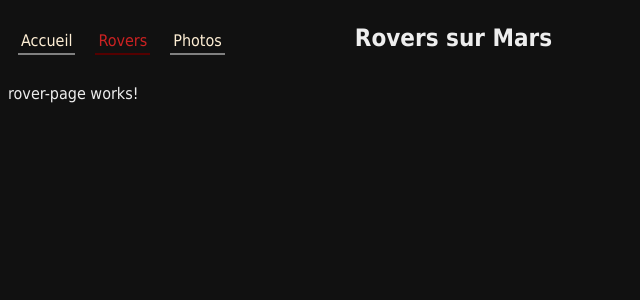
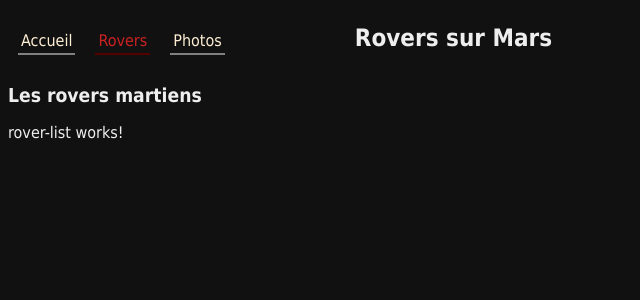
Before and after one commit to tchatel/mars-lab, an Angular app: page /rover in a window 1280 px wide. Shown: the top 300 px of the page, without its empty margins (0-640 px from the left). Built offline with nearby package versions, Linux system fonts and the light colour scheme.

Commit message:
étape 05

```diff
--- /dev/null
+++ b/src/app/rover/rover-list/rover-list.component.html
@@ -0,0 +1,3 @@
+<p>
+  rover-list works!
+</p>
--- /dev/null
+++ b/src/app/rover/rover-list/rover-list.component.ts
@@ -0,0 +1,15 @@
+import { Component, OnInit } from '@angular/core';
+
+@Component({
+  selector: 'app-rover-list',
+  templateUrl: './rover-list.component.html',
+  styleUrls: ['./rover-list.component.css']
+})
+export class RoverListComponent implements OnInit {
+
+  constructor() { }
+
+  ngOnInit() {
+  }
+
+}
--- a/src/app/rover/rover-page/rover-page.component.html
+++ b/src/app/rover/rover-page/rover-page.component.html
@@ -1,3 +1,3 @@
-<p>
-  rover-page works!
-</p>
+<h2>Les rovers martiens</h2>
+
+<app-rover-list></app-rover-list>
--- a/src/app/rover/rover.module.ts
+++ b/src/app/rover/rover.module.ts
@@ -3,9 +3,10 @@ import { CommonModule } from '@angular/common';
 
 import { RoverRoutingModule } from './rover-routing.module';
 import { RoverPageComponent } from './rover-page/rover-page.component';
+import { RoverListComponent } from './rover-list/rover-list.component';
 
 @NgModule({
-  declarations: [RoverPageComponent],
+  declarations: [RoverPageComponent, RoverListComponent],
   imports: [
     CommonModule,
     RoverRoutingModule
```
Also changed, not shown: src/app/rover/rover-list/rover-list.component.css (added), 1 other file (tests, documents, lock files or other folders).
